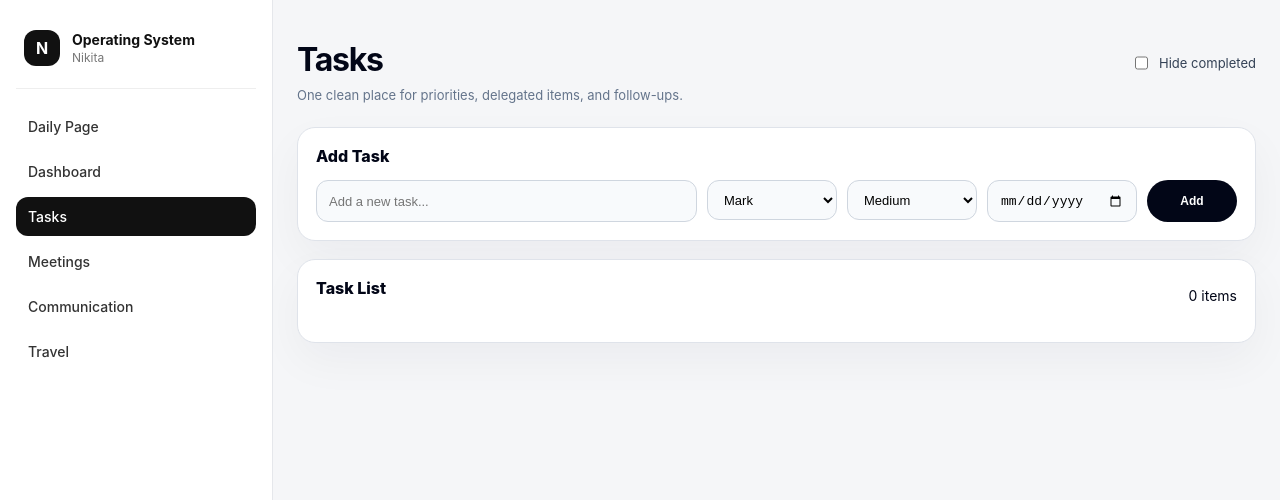
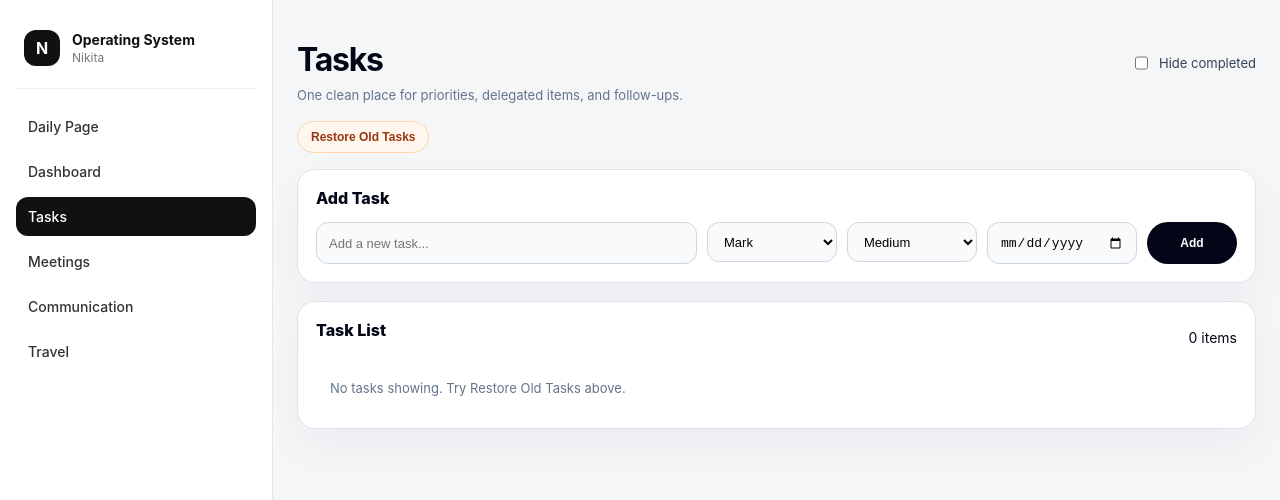
Before and after one commit to nikitaline-code/nl-operating-system, a Next.js app: page /tasks in a window 1280 px wide. Shown: the top 500 px of the page. Built offline with nearby package versions, Linux system fonts and the light colour scheme.

Commit message:
Update tasks.js

```diff
--- a/pages/tasks.js
+++ b/pages/tasks.js
@@ -19,6 +19,38 @@ export default function TasksPage() {
   useEffect(() => {
     localStorage.setItem(TASKS_KEY, JSON.stringify(tasks));
   }, [tasks]);
+
+  function restoreTasks() {
+    const possibleKeys = [
+      "tasks",
+      "taskList",
+      "myTasks",
+      "Task List",
+      "weeklyTasks",
+      "allTasks",
+      "operating-tasks",
+      "nl-tasks",
+      "east-tasks",
+      "dashboard-tasks",
+    ];
+
+    for (let key of possibleKeys) {
+      const data = localStorage.getItem(key);
+
+      if (data) {
+        const parsed = JSON.parse(data);
+
+        if (Array.isArray(parsed) && parsed.length > 0) {
+          localStorage.setItem(TASKS_KEY, data);
+          setTasks(parsed);
+          alert(`Restored tasks from: ${key}`);
+          return;
+        }
+      }
+    }
+
+    alert("No old tasks found in the common storage spots.");
+  }
 
   function addTask() {
     if (!taskText.trim()) return;
@@ -92,6 +124,10 @@ export default function TasksPage() {
           </label>
         </div>
 
+        <button className="restore-btn" onClick={restoreTasks}>
+          Restore Old Tasks
+        </button>
+
         <section className="add-card">
           <h2>Add Task</h2>
 
@@ -143,15 +179,15 @@ export default function TasksPage() {
                 />
 
                 <div className="task-main">
-                  <h3>{task.text}</h3>
+                  <h3>{task.text || task.task || task.title}</h3>
                   <p>
-                    From: {task.assignedFrom}
+                    From: {task.assignedFrom || task.from || "N/A"}
                     {task.dueDate ? ` · Due: ${task.dueDate}` : ""}
                   </p>
                 </div>
 
-                <span className={`badge ${task.urgency.toLowerCase()}`}>
-                  {task.urgency}
+                <span className={`badge ${(task.urgency || "Medium").toLowerCase()}`}>
+                  {task.urgency || "Medium"}
                 </span>
 
                 <button
@@ -166,6 +202,10 @@ export default function TasksPage() {
                 </button>
               </div>
             ))}
+
+            {visibleTasks.length === 0 && (
+              <p className="empty">No tasks showing. Try Restore Old Tasks above.</p>
+            )}
           </div>
         </section>
       </div>
@@ -192,7 +232,7 @@ export default function TasksPage() {
           display: flex;
           justify-content: space-between;
           align-items: flex-start;
-          margin-bottom: 24px;
+          margin-bottom: 18px;
         }
 
         h1 {
@@ -213,6 +253,13 @@ export default function TasksPage() {
           gap: 8px;
           font-size: 13px;
           color: #334155;
+        }
+
+        .restore-btn {
+          margin-bottom: 16px;
+          background: #fff7ed;
+          color: #9a3412;
+          border: 1px solid #fed7aa;
         }
 
         .add-card,
@@ -341,6 +388,13 @@ export default function TasksPage() {
           color: #64748b;
           padding: 7px 10px;
         }
+
+        .empty {
+          margin: 0;
+          padding: 14px;
+          font-size: 13px;
+          color: #64748b;
+        }
       `}</style>
     </main>
   );
```
